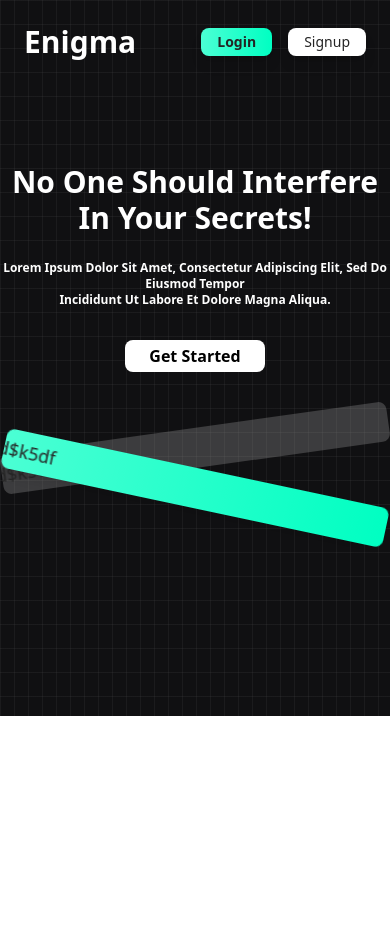
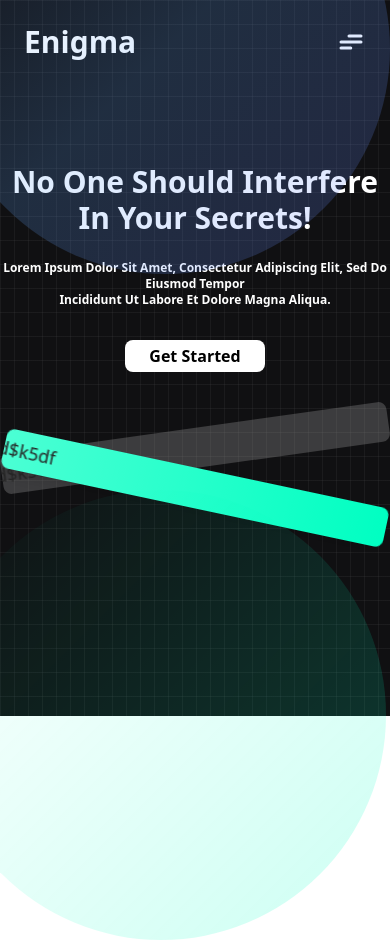
Before and after one commit to FADILAMEEN4321/enigma-secret-lang-creator-client, a React (Vite) app: page / in a window 390 px wide. Before the commit the page ends 844 px from the top, so only its background shows below. Built offline with nearby package versions, Linux system fonts and the light colour scheme.

Commit message:
style: add the light effect in top right and bottom left.

```diff
--- a/src/App.jsx
+++ b/src/App.jsx
@@ -3,12 +3,25 @@ import { title } from "./constants/enigmaMachine";
 import lockPng from "./assets/lock-key.png";
 import securePng from "./assets/secure-icon.png";
 import buyMeCoffeePng from "./assets/buymecoffee-icon.png";
+import React, { useState } from 'react';
 
 function App() {
+  const [isOpen, setIsOpen] = useState(false);
+
+  const toggleMenu = () => {
+    setIsOpen(!isOpen);
+  };
+
   return (
     <>
+     <div className="absolute -top-44 right-0 z-20 w-[450px] h-[450px] rounded-full bg-gradient-to-tl from-[#6B83FF] via-blue-400 to-transparent opacity-20"></div>
+     <div className="absolute -bottom-24 -left-16 z-20 w-[450px] h-[450px] rounded-full bg-gradient-to-tl from-[#00FFC2] via-green to-transparent opacity-20"></div>
+     {/*  */}
       <div class="relative z-10 h-full md:h-full lg:h-full w-full bg-enigmanormalbg">
+        {/*  */}
         <div class="absolute -z-20 h-full w-full bottom-0left-0 right-0 top-0 bg-[linear-gradient(to_right,#4f4f4f2e_1px,transparent_1px),linear-gradient(to_bottom,#4f4f4f2e_1px,transparent_1px)] bg-[size:14px_24px]"></div>
+
+
 
         {/* NavBar */}
         <nav className="p-4 container mx-auto">
@@ -39,7 +52,7 @@ function App() {
             </div>
 
             {/* Login and Signup Buttons */}
-            <div className="space-x-4">
+            <div className="space-x-4 md:flex hidden">
               {/* Login Button */}
               <button
                 type="button"
@@ -51,11 +64,26 @@ function App() {
               {/* Signup Button */}
               <button
                 type="button"
-                className="text-enigmagray bg-white focus:ring-4 focus:outline-none focus:ring-white dark:focus:ring-white shadow-lg shadow-white-500/50 dark:shadow-lg dark:shadow-white-800/80 font-medium rounded-lg text-sm px-4 py-1 md:px-5 md:py-2 text-center"
+                className="text-enigmagray bg-white  focus:ring-4 focus:outline-none focus:ring-white dark:focus:ring-white shadow-lg shadow-white-500/50 dark:shadow-lg dark:shadow-white-800/80 font-medium rounded-lg text-sm px-4 py-1 md:px-5 md:py-2 text-center"
               >
                 Signup
               </button>
             </div>
+
+            {/* Dropdown section */}
+            <div className="md:hidden">
+            <label class="hamburger">
+  <input type="checkbox"  onClick={toggleMenu}/>
+  <svg viewBox="0 0 32 32">
+    <path class="line line-top-bottom" d="M27 10 13 10C10.8 10 9 8.2 9 6 9 3.5 10.8 2 13 2 15.2 2 17 3.8 17 6L17 26C17 28.2 18.8 30 21 30 23.2 30 25 28.2 25 26 25 23.8 23.2 22 21 22L7 22"></path>
+    <path class="line" d="M7 16 27 16"></path>
+  </svg>
+</label>
+        </div>
+
+
+
+
           </div>
         </nav>
 
--- a/src/app.css
+++ b/src/app.css
@@ -27,3 +27,43 @@
 .animate-slide-left {
   animation: slideLeft 20s linear infinite;
 }
+
+/* hamburger menu in navbar. */
+.hamburger {
+  cursor: pointer;
+}
+
+.hamburger input {
+  display: none;
+}
+
+.hamburger svg {
+  /* The size of the SVG defines the overall size */
+  height: 2em;
+  /* Define the transition for transforming the SVG */
+  transition: transform 600ms cubic-bezier(0.4, 0, 0.2, 1);
+}
+
+.line {
+  fill: none;
+  stroke: white;
+  stroke-linecap: round;
+  stroke-linejoin: round;
+  stroke-width: 3;
+  /* Define the transition for transforming the Stroke */
+  transition: stroke-dasharray 600ms cubic-bezier(0.4, 0, 0.2, 1),
+              stroke-dashoffset 600ms cubic-bezier(0.4, 0, 0.2, 1);
+}
+
+.line-top-bottom {
+  stroke-dasharray: 12 63;
+}
+
+.hamburger input:checked + svg {
+  transform: rotate(-45deg);
+}
+
+.hamburger input:checked + svg .line-top-bottom {
+  stroke-dasharray: 20 300;
+  stroke-dashoffset: -32.42;
+}
```
